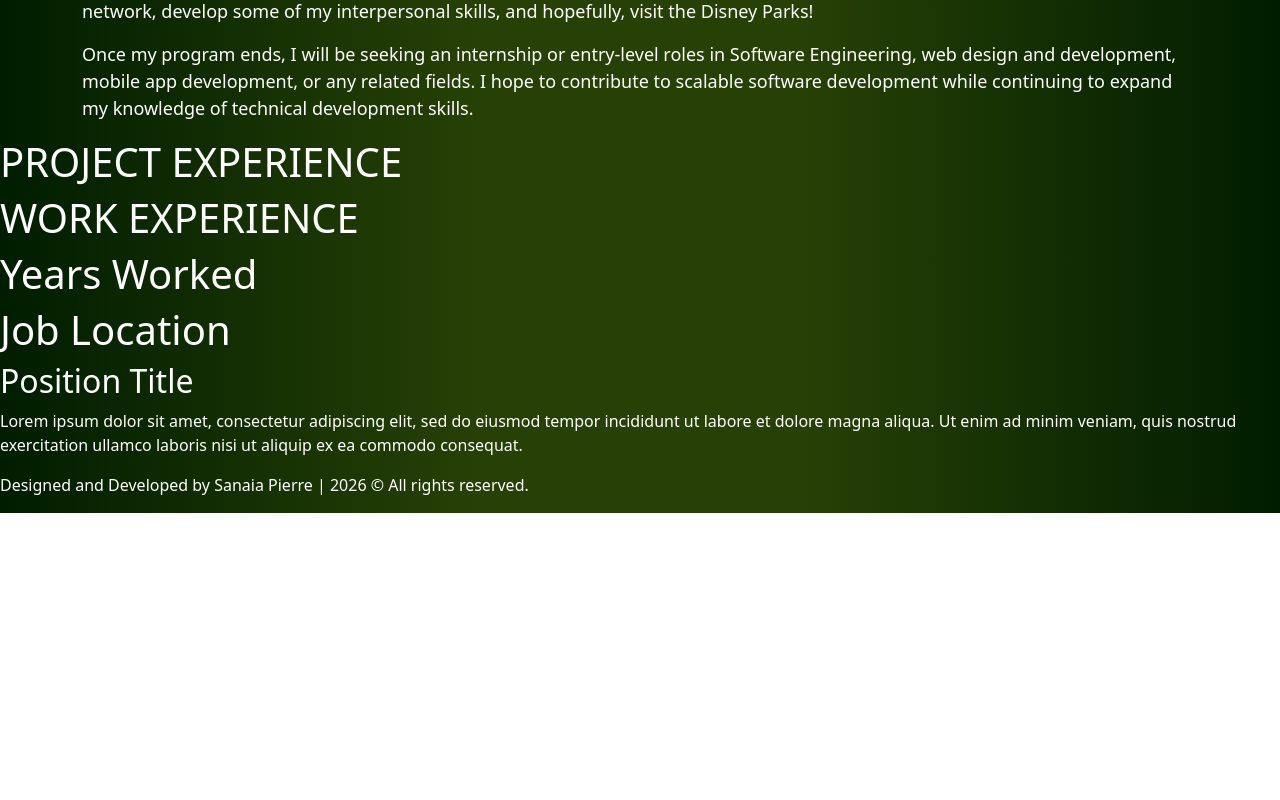
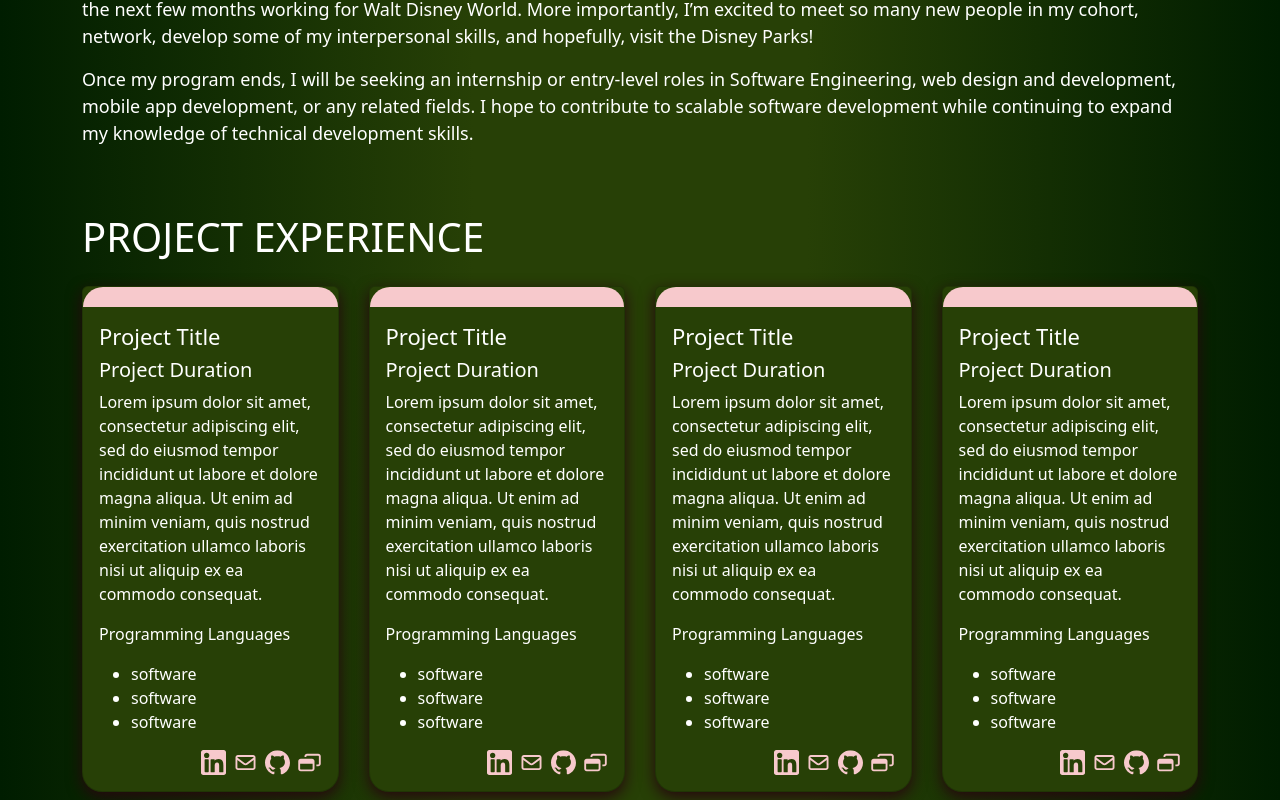
Before and after one commit to sapierre26/PierrePortfolio, a React (Vite) app in the folder PierrePortfolio/: page / in a window 1280 px wide. Shown: the part 2028-2828 px from the top of the page. Before the commit the page ends 2541 px from the top, so only its background shows below. Built offline with nearby package versions, Linux system fonts and the light colour scheme.

Commit message:
Added styling and formatting to ProjectExperience and ProjectItem components; Still need to do the slider for the projects

```diff
--- a/PierrePortfolio/src/components/ProjectExperience.tsx
+++ b/PierrePortfolio/src/components/ProjectExperience.tsx
@@ -1,13 +1,18 @@
-// import ProjectItem from './ProjectItem.tsx'
+import '../css/tokens.css'
+import '../css/ProjectExperience.css'
+import ProjectItem from './ProjectItem.tsx'
 
 function Projects() {
   return (
     <>
-      <section id="projects-section">
+      <section className="container" id="projects-section">
         <h1>PROJECT EXPERIENCE</h1>
 
         <div id="project-horizontal-slider">
-          {/* <ProjectItem /> */}
+          <ProjectItem />
+          <ProjectItem />
+          <ProjectItem />
+          <ProjectItem />
         </div>
       </section>
     </>
--- a/PierrePortfolio/src/components/ProjectItem.tsx
+++ b/PierrePortfolio/src/components/ProjectItem.tsx
@@ -1,24 +1,24 @@
-import linkedinLogo from './assets/icons/linkedin.svg'
-import emailLogo from './assets/icons/email.svg'
-import githubLogo from './assets/icons/github.svg'
-import siteLinkLogo from './assets/icons/site_link.svg'
+import '../css/tokens.css'
+import '../css/ProjectExperience.css'
+import linkedinLogo from '../assets/icons/linkedin.svg'
+import emailLogo from '../assets/icons/email.svg'
+import githubLogo from '../assets/icons/github.svg'
+import siteLinkLogo from '../assets/icons/site_link.svg'
 
 function ProjectItem() {
   return (
     <>
-      <div className="project-item">
+      <div className="card project-item" style={{ width: '325px' }}>
         <div className="project-item-tab-rect"></div>
 
-        <section className="project-item-main-rect">
-            <h1>Project Title</h1>
+        <section className="card-body project-item-main-rect">
+            <h1 className="card-title">Project Title</h1>
             <h2>Project Duration</h2>
 
-            <p>Lorem ipsum dolor sit amet, consectetur adipiscing elit, sed do eiusmod tempor incididunt ut labore et dolore magna aliqua. Ut enim ad minim veniam, quis nostrud exercitation ullamco laboris nisi ut aliquip ex ea commodo consequat.</p>
+            <p className="card-text">Lorem ipsum dolor sit amet, consectetur adipiscing elit, sed do eiusmod tempor incididunt ut labore et dolore magna aliqua. Ut enim ad minim veniam, quis nostrud exercitation ullamco laboris nisi ut aliquip ex ea commodo consequat.</p>
 
-            <p>Programming Languages / Software Used</p>
+            <p>Programming Languages</p>
             <ul>
-                <li>software</li>
-                <li>software</li>
                 <li>software</li>
                 <li>software</li>
                 <li>software</li>
--- a/PierrePortfolio/src/css/AboutMe.css
+++ b/PierrePortfolio/src/css/AboutMe.css
@@ -11,7 +11,6 @@
     display: flex;
     flex-direction: row;
     gap: var(--grid-gap);
-    /* border: 2px solid blue; */
 }
 
 #about-me-img img {
@@ -22,6 +21,7 @@
 }
 
 #about-me-description h1 {
+    margin-top: var(--margin-top-small);
     font-size: var(--section-h1-size);
 }
 
@@ -38,10 +38,6 @@
     font-size: var(--section-p-size);
 }
 
-#continued-bio {
-    /* border: 2px solid yellow; */
-}
-
 @media (max-width: 991.98px) {
     #about-me-main-bio {
         display: flex;
--- /dev/null
+++ b/PierrePortfolio/src/css/ProjectExperience.css
@@ -0,0 +1,66 @@
+/* PROJECT EXPERIENCE */
+#projects-section {
+    margin-top: var(--margin-top);
+}
+
+#projects-section h1 {
+    font-size: var(--section-h1-size);
+}
+
+#project-horizontal-slider {
+    display: flex;
+    flex-direction: row;
+    justify-content: center;
+    gap: var(--grid-gap);
+    margin-top: var(--margin-top-small);
+}
+
+/* PROJECT ITEM */
+.card {
+    border-bottom-left-radius: var(--border-radius);
+    border-bottom-right-radius: var(--border-radius);
+    background-color: var(--sub-background-color) !important;
+    color: var(--main-text-color) !important;
+    box-shadow: var(--sub-accent-color) 0px 5px 15px;
+    transition: transform 0.3s ease;
+}
+
+.card:hover {
+    transform: scale(1.03);
+}
+
+.project-item-tab-rect {
+    height: 20px;
+    border-top-left-radius: var(--border-radius);
+    border-top-right-radius: var(--border-radius);
+    background-color: var(--main-accent-color);
+}
+
+.project-item-main-rect h1 {
+    font-size: var(--item-h1-size) !important;
+}
+
+.project-item-main-rect h2 {
+    font-size: var(--item-h2-size);
+    font-weight: normal !important;
+}
+
+.project-item-main-rect p {
+    font-size: var(--item-h1-p-size) !important;
+}
+
+.project-item-main-rect li {
+    font-size: var(--item-list-size) !important;
+}
+
+.project-item-links {
+    display: flex;
+    flex-direction: row;
+    justify-content: flex-end;
+    gap: var(--logo-gap);
+}
+
+.project-item-links img {
+    height: var(--logo-size);
+    width: var(--logo-size);
+}
--- a/PierrePortfolio/src/css/tokens.css
+++ b/PierrePortfolio/src/css/tokens.css
@@ -9,10 +9,6 @@
     --main-text-color: #FFFFFF;
     --sub-text-color: #000000;
 
-    /* EXTRAS */
-    --image-overlay-color: rgba(0, 0, 0, 0.3);
-    --border-radius: 20px;
-
     /* FONT SIZES */
     --navbar-brand-font-size: 40px;
     --navbar-link-font-size: 20px;
@@ -23,13 +19,15 @@
     --section-h3-size: 24px;
     --section-p-size: 18px;
 
-    --item-h1-size: 36px;
-    --item-h2-size: 32px;
-    --item-h1-p-size: 28px;
+    --item-h1-size: 22px;
+    --item-h2-size: 20px;
+    --item-p-size: 20px;
+    --item-list-size: 16px;
 
     /* LAYOUT CHOICES */
     --margin-zero: 0px auto;
     --margin-top: 50px;
+    --margin-top-small: 25px;
 
     --padding-zero: 0px;
     --padding-body: 32px;
@@ -37,4 +35,10 @@
 
     --navbar-gap: 16px;
     --grid-gap: 30px;
+    --logo-gap: 7px;
+
+    /* EXTRAS */
+    --image-overlay-color: rgba(0, 0, 0, 0.3);
+    --border-radius: 20px;
+    --logo-size: 25px;
 }
```
